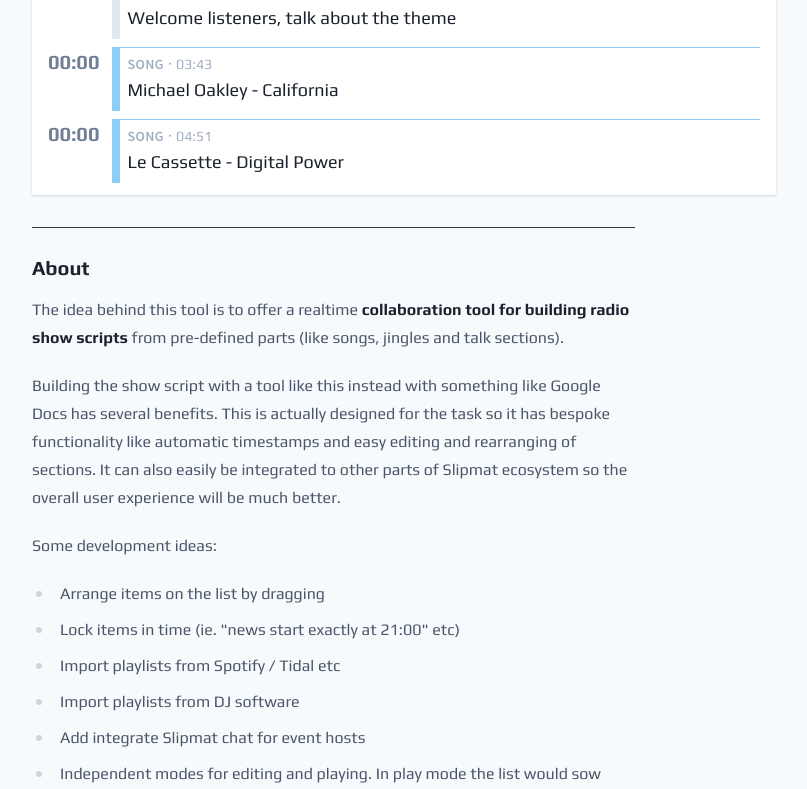
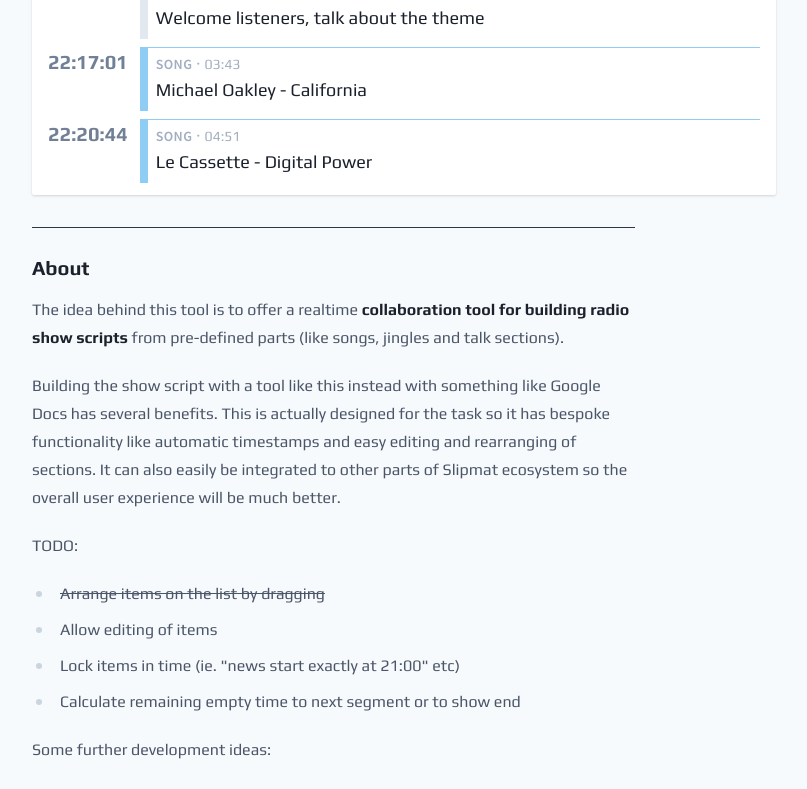
Before and after one commit to Uninen/program-generator-experiment, a Vue app: page / in a window 1280 px wide. Shown: the part 641-1430 px from the top of the page, without its empty margins (32-839 px from the left). Built offline with nearby package versions, Linux system fonts and the light colour scheme; what @tailwindcss/ui would draw is missing.

Commit message:
Added simple time calculation

```diff
--- a/src/App.vue
+++ b/src/App.vue
@@ -290,11 +290,17 @@
           experience will be much better.
         </p>
 
-        <p>Some development ideas:</p>
+        <p>TODO:</p>
+        <ul>
+          <li><s>Arrange items on the list by dragging</s></li>
+          <li>Allow editing of items</li>
+          <li>Lock items in time (ie. "news start exactly at 21:00" etc)</li>
+          <li>Calculate remaining empty time to next segment or to show end</li>
+        </ul>
+
+        <p>Some further development ideas:</p>
 
         <ul>
-          <li>Arrange items on the list by dragging</li>
-          <li>Lock items in time (ie. "news start exactly at 21:00" etc)</li>
           <li>Import playlists from Spotify / Tidal etc</li>
           <li>Import playlists from DJ software</li>
           <li>Add integrate Slipmat chat for event hosts</li>
@@ -312,12 +318,6 @@
             >available to study and poke over at GitHub</a
           >.
         </p>
-
-        <h3>Notes</h3>
-
-        <ul>
-          <li>The row starting times (first column) are not yet working</li>
-        </ul>
       </div>
     </main>
     <footer
--- a/src/components/ListItem.vue
+++ b/src/components/ListItem.vue
@@ -60,10 +60,14 @@ export default defineComponent({
     JingleItem,
   },
   setup(props) {
-    let rowComponent: Component
     // @ts-expect-error
     const store = useStore<State>(key)
     const showDetails = computed(() => store.state.showDetails)
+    let rowComponent: Component
+    const startDate = dayjs(
+      `2020-01-01 ${showDetails.value.startTime}`,
+      'YYYY-MM-DD HH:mm'
+    )
 
     switch (props.row.type) {
       case 'song':
@@ -82,9 +86,16 @@ export default defineComponent({
 
     const startTime = () => {
       if (props.index === 0) {
-        return showDetails.value.startTime
+        return startDate.format('HH:mm:ss')
       } else {
-        return '00:00'
+        let fromStart = 0
+        let rowIndex = props.index - 1
+
+        for (let i = 0; i <= rowIndex; i++) {
+          fromStart += store.state.rows[i].duration
+        }
+
+        return startDate.add(fromStart, 'second').format('HH:mm:ss')
       }
     }
 
--- a/src/components/ScriptBuilder.vue
+++ b/src/components/ScriptBuilder.vue
@@ -75,7 +75,17 @@ export default defineComponent({
 
     onMounted(() => {
       const el = document.getElementById('programlist')
-      Sortable.create(el!)
+      Sortable.create(el!, {
+        onEnd: function (/**Event*/ evt) {
+          console.log(`changed ${evt.oldIndex} to ${evt.newIndex}`)
+          store.commit('swapRows', {
+            from: evt.oldIndex,
+            to: evt.newIndex,
+          })
+        },
+      })
+
+      // [ list[y], list[x] ] = [ list[x], list[y] ]
     })
 
     return {
--- a/src/store.ts
+++ b/src/store.ts
@@ -22,6 +22,7 @@ export interface State {
   showDetails: ShowDetails
   rows: ListRow[]
 }
+
 export const key: InjectionKey<Store<State>> = Symbol()
 export const store = createStore<State>({
   state: {
@@ -88,5 +89,17 @@ export const store = createStore<State>({
     addRow(state, payload: ListRow) {
       state.rows.push(payload)
     },
+    swapRows(
+      state,
+      payload: {
+        from: number
+        to: number
+      }
+    ) {
+      ;[state.rows[payload.to], state.rows[payload.from]] = [
+        state.rows[payload.from],
+        state.rows[payload.to],
+      ]
+    },
   },
 })
```
